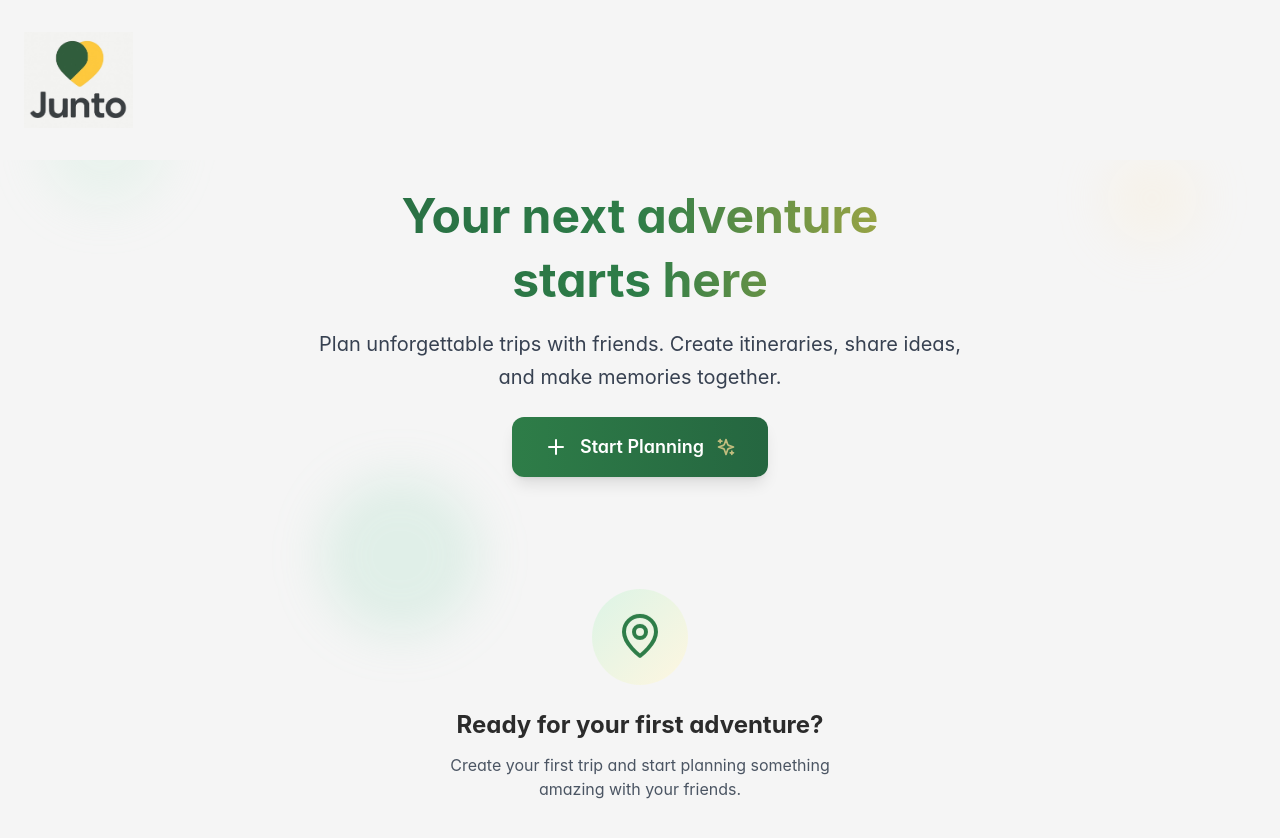
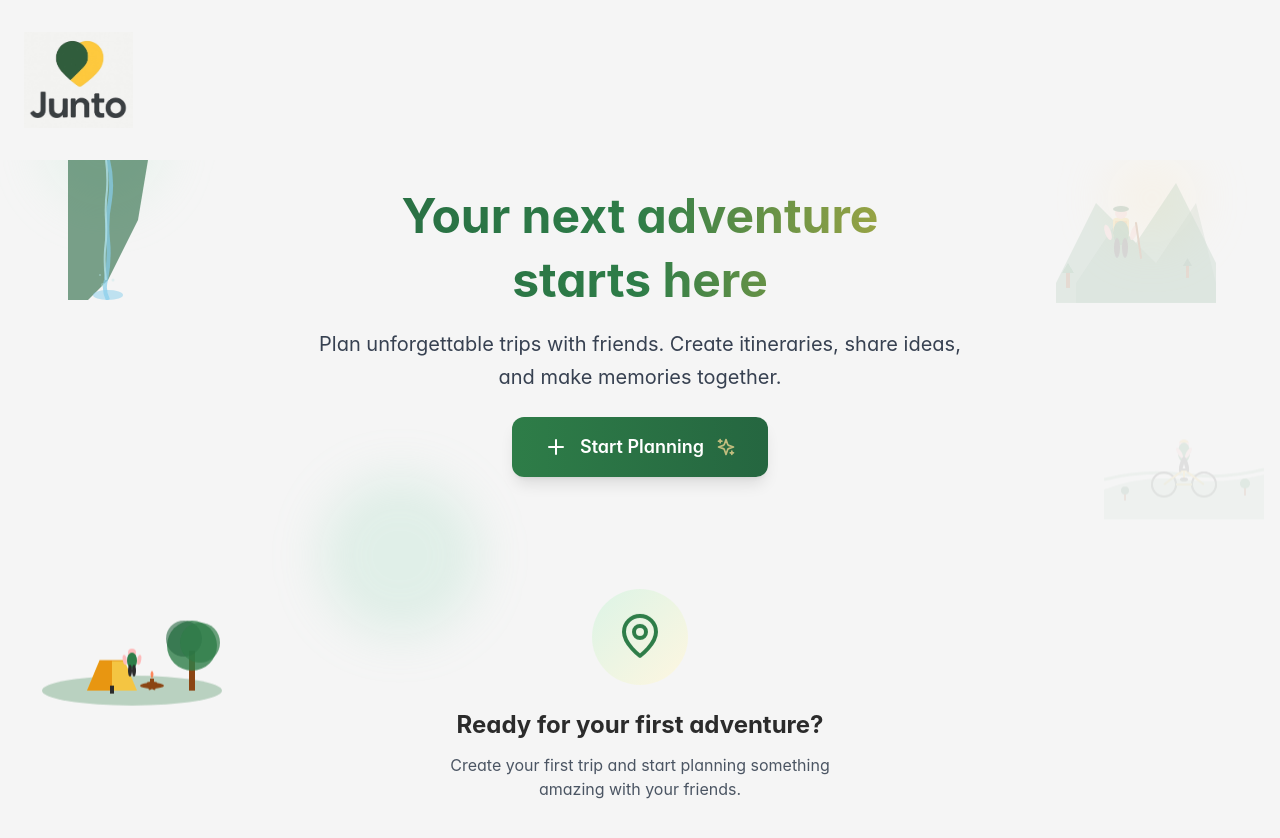
Before and after one commit to MimiLeinbach/Bolt-Hackathon, a React (Vite) app: page / in a window 1280 px wide. Shown: the top 838 px of the page. Built offline with nearby package versions, Linux system fonts and the light colour scheme.

Commit message:
Add Adventure Travel Lifestyle Illustrations

```diff
--- a/src/components/shared/Layout.tsx
+++ b/src/components/shared/Layout.tsx
@@ -6,12 +6,186 @@ interface LayoutProps {
 
 export default function Layout({ children }: LayoutProps) {
   return (
-    <div className="min-h-screen bg-light-gray">
+    <div className="min-h-screen bg-light-gray relative overflow-hidden">
       {/* Background Elements */}
       <div className="fixed inset-0 overflow-hidden pointer-events-none">
         <div className="absolute top-20 left-10 w-32 h-32 bg-forest-200/20 rounded-full blur-xl animate-float"></div>
         <div className="absolute top-40 right-20 w-24 h-24 bg-gold-200/20 rounded-full blur-xl animate-float" style={{ animationDelay: '2s' }}></div>
         <div className="absolute bottom-40 left-1/4 w-40 h-40 bg-forest-300/20 rounded-full blur-xl animate-float" style={{ animationDelay: '4s' }}></div>
+      </div>
+
+      {/* Adventure Lifestyle Illustrations */}
+      <div className="fixed inset-0 overflow-hidden pointer-events-none z-0">
+        {/* Mountain Hiker Illustration - Top Right */}
+        <div className="absolute top-32 right-16 opacity-15 animate-float" style={{ animationDelay: '1s' }}>
+          <svg width="180" height="200" viewBox="0 0 180 200" fill="none" xmlns="http://www.w3.org/2000/svg">
+            {/* Mountain Background */}
+            <path d="M20 160 L60 80 L100 120 L140 60 L180 140 L180 180 L20 180 Z" fill="#2E7D48" opacity="0.6"/>
+            <path d="M40 160 L80 100 L120 140 L160 80 L180 160 L180 180 L40 180 Z" fill="#256640" opacity="0.4"/>
+
+            {/* Hiker Figure */}
+            <g transform="translate(85, 110)">
+              {/* Backpack */}
+              <rect x="-8" y="-15" width="16" height="20" rx="3" fill="#F4C542"/>
+              <rect x="-6" y="-12" width="12" height="3" rx="1" fill="#e89611"/>
+
+              {/* Body */}
+              <ellipse cx="0" cy="0" rx="8" ry="12" fill="#2E7D48"/>
+
+              {/* Head */}
+              <circle cx="0" cy="-20" r="6" fill="#fdbcbc"/>
+
+              {/* Hat */}
+              <ellipse cx="0" cy="-24" rx="8" ry="3" fill="#256640"/>
+              <rect x="-2" y="-26" width="4" height="2" fill="#256640"/>
+
+              {/* Arms */}
+              <ellipse cx="-12" cy="-5" rx="3" ry="8" fill="#fdbcbc" transform="rotate(-20)"/>
+              <ellipse cx="12" cy="-5" rx="3" ry="8" fill="#fdbcbc" transform="rotate(20)"/>
+
+              {/* Legs */}
+              <ellipse cx="-4" cy="15" rx="3" ry="10" fill="#2B2B2B"/>
+              <ellipse cx="4" cy="15" rx="3" ry="10" fill="#2B2B2B"/>
+
+              {/* Hiking Stick */}
+              <line x1="15" y1="-10" x2="20" y2="25" stroke="#8B4513" strokeWidth="2" strokeLinecap="round"/>
+            </g>
+
+            {/* Trees */}
+            <g transform="translate(30, 140)">
+              <rect x="0" y="10" width="4" height="15" fill="#8B4513"/>
+              <polygon points="2,0 8,10 -4,10" fill="#2E7D48"/>
+            </g>
+            <g transform="translate(150, 135)">
+              <rect x="0" y="8" width="3" height="12" fill="#8B4513"/>
+              <polygon points="1.5,0 6,8 -3,8" fill="#256640"/>
+            </g>
+          </svg>
+        </div>
+
+        {/* Camping Scene - Bottom Left */}
+        <div className="absolute bottom-20 left-8 opacity-12 animate-float" style={{ animationDelay: '3s' }}>
+          <svg width="200" height="160" viewBox="0 0 200 160" fill="none" xmlns="http://www.w3.org/2000/svg">
+            {/* Ground */}
+            <ellipse cx="100" cy="140" rx="90" ry="15" fill="#2E7D48" opacity="0.3"/>
+
+            {/* Large Tree */}
+            <g transform="translate(160, 80)">
+              <rect x="-3" y="20" width="6" height="40" fill="#8B4513"/>
+              <circle cx="0" cy="15" r="25" fill="#2E7D48" opacity="0.8"/>
+              <circle cx="-8" cy="8" r="18" fill="#256640" opacity="0.6"/>
+              <circle cx="8" cy="12" r="20" fill="#2E7D48" opacity="0.7"/>
+            </g>
+
+            {/* Tent */}
+            <g transform="translate(80, 100)">
+              <path d="M0 40 L-25 40 L-12.5 10 L12.5 10 L25 40 Z" fill="#F4C542"/>
+              <path d="M0 40 L-25 40 L-12.5 10 L0 10 Z" fill="#e89611"/>
+              <rect x="-2" y="35" width="4" height="8" fill="#2B2B2B"/>
+              <line x1="-12.5" y1="10" x2="12.5" y2="10" stroke="#e89611" strokeWidth="1"/>
+            </g>
+
+            {/* Campfire */}
+            <g transform="translate(120, 120)">
+              <ellipse cx="0" cy="15" rx="12" ry="3" fill="#8B4513"/>
+              <rect x="-8" y="10" width="3" height="8" fill="#8B4513" transform="rotate(-15)"/>
+              <rect x="5" y="10" width="3" height="8" fill="#8B4513" transform="rotate(15)"/>
+              <rect x="-2" y="8" width="4" height="10" fill="#8B4513"/>
+              {/* Fire */}
+              <path d="M0 8 Q-3 3 0 0 Q3 3 0 8" fill="#ff6b35" opacity="0.8"/>
+              <path d="M-3 6 Q-1 2 -3 0 Q-1 2 -3 6" fill="#F4C542" opacity="0.9"/>
+              <path d="M3 6 Q1 2 3 0 Q1 2 3 6" fill="#F4C542" opacity="0.9"/>
+            </g>
+
+            {/* Camper Figure */}
+            <g transform="translate(100, 110)">
+              <circle cx="0" cy="-8" r="4" fill="#fdbcbc"/>
+              <ellipse cx="0" cy="0" rx="5" ry="8" fill="#2E7D48"/>
+              <ellipse cx="-7" cy="-2" rx="2" ry="5" fill="#fdbcbc" transform="rotate(-10)"/>
+              <ellipse cx="7" cy="-2" rx="2" ry="5" fill="#fdbcbc" transform="rotate(10)"/>
+              <ellipse cx="-2" cy="10" rx="2" ry="6" fill="#2B2B2B"/>
+              <ellipse cx="2" cy="10" rx="2" ry="6" fill="#2B2B2B"/>
+            </g>
+          </svg>
+        </div>
+
+        {/* Biking Adventure - Middle Right */}
+        <div className="absolute top-1/2 right-4 opacity-10 animate-float" style={{ animationDelay: '5s' }}>
+          <svg width="160" height="120" viewBox="0 0 160 120" fill="none" xmlns="http://www.w3.org/2000/svg">
+            {/* Trail/Path */}
+            <path d="M0 80 Q40 70 80 75 Q120 80 160 70" stroke="#2E7D48" strokeWidth="3" fill="none" opacity="0.4"/>
+
+            {/* Bicycle */}
+            <g transform="translate(80, 70)">
+              {/* Wheels */}
+              <circle cx="-20" cy="15" r="12" fill="none" stroke="#2B2B2B" strokeWidth="2"/>
+              <circle cx="20" cy="15" r="12" fill="none" stroke="#2B2B2B" strokeWidth="2"/>
+
+              {/* Frame */}
+              <path d="M-20 15 L0 0 L20 15 M0 0 L0 10 M-8 15 L8 15" stroke="#F4C542" strokeWidth="2" fill="none"/>
+
+              {/* Handlebars */}
+              <line x1="-3" y1="0" x2="3" y2="0" stroke="#2B2B2B" strokeWidth="2"/>
+
+              {/* Seat */}
+              <ellipse cx="0" cy="10" rx="4" ry="2" fill="#2B2B2B"/>
+            </g>
+
+            {/* Cyclist */}
+            <g transform="translate(80, 45)">
+              {/* Head */}
+              <circle cx="0" cy="0" r="5" fill="#fdbcbc"/>
+              {/* Helmet */}
+              <path d="M-5 -2 Q0 -8 5 -2" fill="#F4C542"/>
+
+              {/* Body */}
+              <ellipse cx="0" cy="8" rx="6" ry="10" fill="#2E7D48"/>
+
+              {/* Arms */}
+              <ellipse cx="-8" cy="5" rx="2" ry="6" fill="#fdbcbc" transform="rotate(-30)"/>
+              <ellipse cx="8" cy="5" rx="2" ry="6" fill="#fdbcbc" transform="rotate(30)"/>
+
+              {/* Legs */}
+              <ellipse cx="-3" cy="20" rx="2" ry="8" fill="#2B2B2B" transform="rotate(-15)"/>
+              <ellipse cx="3" cy="20" rx="2" ry="8" fill="#2B2B2B" transform="rotate(15)"/>
+            </g>
+
+            {/* Background Hills */}
+            <path d="M0 90 Q40 75 80 80 Q120 85 160 75 L160 120 L0 120 Z" fill="#2E7D48" opacity="0.3"/>
+
+            {/* Small Trees */}
+            <g transform="translate(20, 85)">
+              <rect x="0" y="8" width="2" height="8" fill="#8B4513"/>
+              <circle cx="1" cy="6" r="4" fill="#256640"/>
+            </g>
+            <g transform="translate(140, 80)">
+              <rect x="0" y="6" width="2" height="10" fill="#8B4513"/>
+              <circle cx="1" cy="4" r="5" fill="#2E7D48"/>
+            </g>
+          </svg>
+        </div>
+
+        {/* Waterfall Scene - Top Left (Subtle) */}
+        <div className="absolute top-40 left-12 opacity-8 animate-float" style={{ animationDelay: '7s' }}>
+          <svg width="120" height="140" viewBox="0 0 120 140" fill="none" xmlns="http://www.w3.org/2000/svg">
+            {/* Rock Face */}
+            <path d="M20 0 L100 0 L90 60 L80 80 L70 100 L60 120 L40 140 L20 140 Z" fill="#256640" opacity="0.6"/>
+
+            {/* Waterfall */}
+            <path d="M60 0 Q65 20 62 40 Q58 60 60 80 Q62 100 58 120 Q55 130 60 140"
+                  stroke="#87CEEB" strokeWidth="4" fill="none" opacity="0.7"/>
+            <path d="M58 0 Q60 15 59 30 Q57 45 58 60 Q59 75 57 90 Q56 105 58 120"
+                  stroke="#B0E0E6" strokeWidth="2" fill="none" opacity="0.8"/>
+
+            {/* Water Pool */}
+            <ellipse cx="60" cy="135" rx="15" ry="5" fill="#87CEEB" opacity="0.5"/>
+
+            {/* Mist/Spray */}
+            <circle cx="55" cy="125" r="2" fill="#B0E0E6" opacity="0.4"/>
+            <circle cx="65" cy="120" r="1.5" fill="#B0E0E6" opacity="0.3"/>
+            <circle cx="52" cy="115" r="1" fill="#B0E0E6" opacity="0.5"/>
+          </svg>
+        </div>
       </div>
 
       {/* Header */}
```
